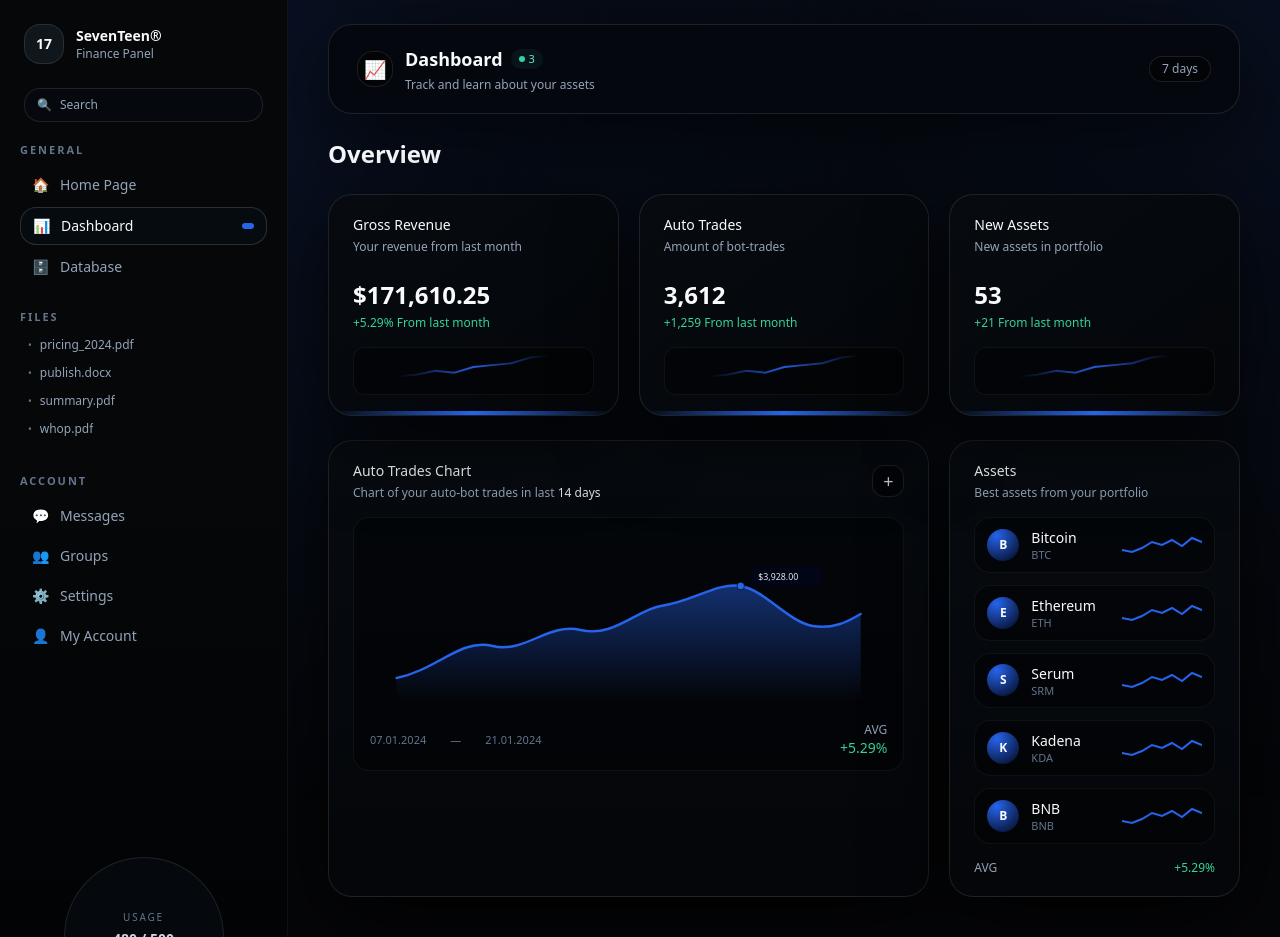
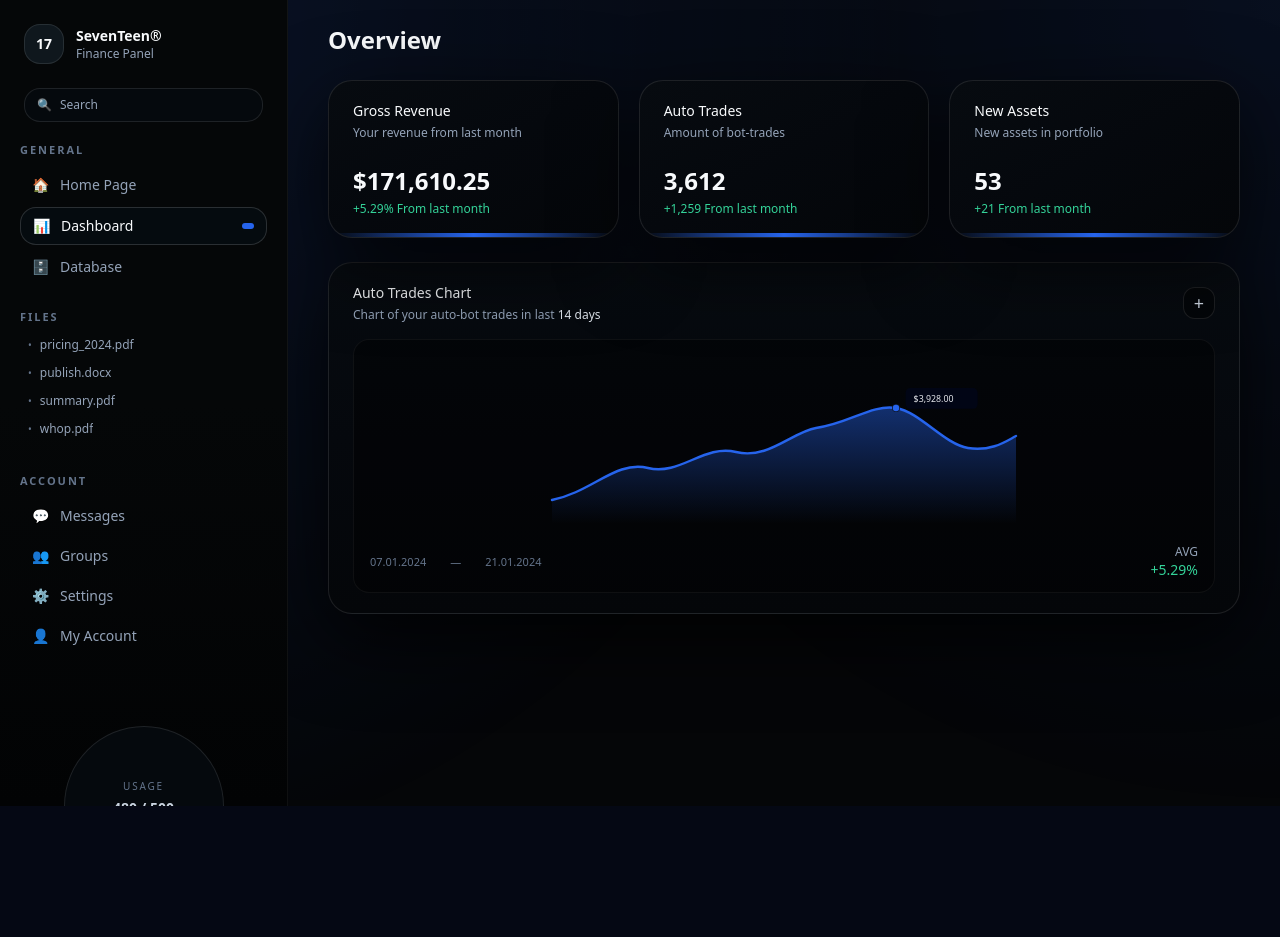
Before and after one commit to montelioncapital/montelion-app-v1, a Next.js app: page /dashboard in a window 1280 px wide. After the commit the page ends 806 px from the top, so only its background shows below. Built offline with nearby package versions, Linux system fonts and the light colour scheme.

Commit message:
Update page.jsx

```diff
--- a/app/dashboard/page.jsx
+++ b/app/dashboard/page.jsx
@@ -22,14 +22,6 @@ const topStats = [
     value: "53",
     change: "+21 From last month",
   },
-];
-
-const assets = [
-  { name: "Bitcoin", symbol: "BTC" },
-  { name: "Ethereum", symbol: "ETH" },
-  { name: "Serum", symbol: "SRM" },
-  { name: "Kadena", symbol: "KDA" },
-  { name: "BNB", symbol: "BNB" },
 ];
 
 export default function DashboardPage() {
@@ -125,41 +117,12 @@ export default function DashboardPage() {
       {/* MAIN */}
       <main className="relative z-10 flex-1 overflow-y-auto">
         <div className="px-10 pt-6 pb-10 space-y-6">
-          {/* HEADER CARD */}
-          <section className="rounded-3xl border border-white/10 bg-[#05090e]/95 px-7 py-5 shadow-[0_24px_80px_rgba(0,0,0,0.6)]">
-            <div className="flex items-center justify-between">
-              <div className="flex items-center gap-3">
-                <div className="flex h-9 w-9 items-center justify-center rounded-2xl bg-black/50 border border-white/10 text-lg">
-                  📈
-                </div>
-                <div>
-                  <div className="flex items-center gap-2">
-                    <h1 className="text-lg font-semibold">Dashboard</h1>
-                    <span className="flex items-center gap-1 rounded-full bg-[#071419] px-2 py-[2px] text-[11px] text-emerald-300">
-                      <span className="h-1.5 w-1.5 rounded-full bg-emerald-400" />
-                      3
-                    </span>
-                  </div>
-                  <p className="text-xs text-slate-400 mt-1">
-                    Track and learn about your assets
-                  </p>
-                </div>
-              </div>
-
-              <div className="flex items-center gap-2 text-xs text-slate-400">
-                <button className="rounded-full bg-black/40 border border-white/10 px-3 py-1">
-                  7 days
-                </button>
-              </div>
-            </div>
+          {/* OVERVIEW TITLE */}
+          <section>
+            <h1 className="text-2xl font-semibold">Overview</h1>
           </section>
 
-          {/* OVERVIEW TITLE */}
-          <section>
-            <h2 className="text-2xl font-semibold">Overview</h2>
-          </section>
-
-          {/* TOP STATS CARDS */}
+          {/* TOP STATS CARDS (sans mini-graphes) */}
           <section className="grid gap-5 md:grid-cols-3">
             {topStats.map((card) => (
               <div
@@ -180,38 +143,12 @@ export default function DashboardPage() {
 
                 <div className="mt-6 text-2xl font-semibold">{card.value}</div>
                 <div className="mt-1 text-xs text-emerald-400">{card.change}</div>
-
-                {/* Mini line accent */}
-                <div className="mt-4 h-12 w-full rounded-xl bg-black/40 border border-white/5 flex items-end justify-center px-3 pb-2">
-                  <svg viewBox="0 0 160 40" className="h-full w-full">
-                    <defs>
-                      <linearGradient id="miniLine" x1="0" y1="0" x2="1" y2="0">
-                        <stop offset="0%" stopColor={brandBlue} stopOpacity="0" />
-                        <stop
-                          offset="50%"
-                          stopColor={brandBlue}
-                          stopOpacity="0.9"
-                        />
-                        <stop offset="100%" stopColor={brandBlue} stopOpacity="0" />
-                      </linearGradient>
-                    </defs>
-                    <path
-                      d="M0 30 L20 28 L40 24 L60 26 L80 20 L100 18 L120 16 L140 10 L160 8"
-                      fill="none"
-                      stroke="url(#miniLine)"
-                      strokeWidth="2"
-                      strokeLinecap="round"
-                    />
-                  </svg>
-                </div>
               </div>
             ))}
           </section>
 
-          {/* MIDDLE ROW: CHART + ASSETS */}
-          <section className="grid gap-5 lg:grid-cols-3">
-            {/* BIG CHART */}
-            <div className="lg:col-span-2 rounded-3xl border border-white/10 bg-gradient-to-b from-[#070b10] via-[#05080d] to-[#040609] px-6 py-5 shadow-[0_24px_80px_rgba(0,0,0,0.8)]">
+          {/* BIG CHART FULL WIDTH */}
+          <section className="rounded-3xl border border-white/10 bg-gradient-to-b from-[#070b10] via-[#05080d] to-[#040609] px-6 py-5 shadow-[0_24px_80px_rgba(0,0,0,0.8)]">
             <div className="mb-4 flex items-center justify-between">
               <div>
                 <p className="text-sm font-medium">Auto Trades Chart</p>
@@ -229,13 +166,7 @@ export default function DashboardPage() {
               {/* BIG AREA CHART */}
               <svg viewBox="0 0 600 220" className="w-full h-44">
                 <defs>
-                    <linearGradient
-                      id="areaFill"
-                      x1="0"
-                      y1="0"
-                      x2="0"
-                      y2="1"
-                    >
+                  <linearGradient id="areaFill" x1="0" y1="0" x2="0" y2="1">
                     <stop offset="0%" stopColor={brandBlue} stopOpacity="0.45" />
                     <stop offset="100%" stopColor={brandBlue} stopOpacity="0" />
                   </linearGradient>
@@ -277,7 +208,7 @@ export default function DashboardPage() {
                 <circle cx="440" cy="65" r="5" fill="#0f172a" />
                 <circle cx="440" cy="65" r="4" fill={brandBlue} />
 
-                  {/* Tooltip style label */}
+                {/* Tooltip */}
                 <rect
                   x="452"
                   y="40"
@@ -312,65 +243,6 @@ export default function DashboardPage() {
                     +5.29%
                   </div>
                 </div>
-                </div>
-              </div>
-            </div>
-
-            {/* ASSETS CARD */}
-            <div className="rounded-3xl border border-white/10 bg-gradient-to-b from-[#070b10] via-[#05080d] to-[#040609] px-6 py-5 shadow-[0_24px_80px_rgba(0,0,0,0.8)]">
-              <div className="mb-4">
-                <p className="text-sm font-medium">Assets</p>
-                <p className="mt-1 text-xs text-slate-400">
-                  Best assets from your portfolio
-                </p>
-              </div>
-
-              <div className="space-y-3">
-                {assets.map((asset) => (
-                  <div
-                    key={asset.symbol}
-                    className="flex items-center justify-between rounded-2xl bg-black/40 border border-white/5 px-3 py-2.5"
-                  >
-                    <div className="flex items-center gap-3">
-                      <div
-                        className="flex h-8 w-8 items-center justify-center rounded-full"
-                        style={{
-                          background: `radial-gradient(circle at 30% 20%, ${brandBlue}, #020617)`,
-                        }}
-                      >
-                        <span className="text-xs font-semibold">
-                          {asset.symbol[0]}
-                        </span>
-                      </div>
-                      <div className="leading-tight">
-                        <div className="text-sm">{asset.name}</div>
-                        <div className="text-[11px] text-slate-500">
-                          {asset.symbol}
-                        </div>
-                      </div>
-                    </div>
-
-                    {/* Mini sparkline */}
-                    <svg
-                      viewBox="0 0 80 30"
-                      className="h-8 w-20"
-                      aria-hidden="true"
-                    >
-                      <path
-                        d="M0 20 L10 22 L20 18 L30 12 L40 15 L50 10 L60 16 L70 8 L80 12"
-                        fill="none"
-                        stroke={brandBlue}
-                        strokeWidth="2"
-                        strokeLinecap="round"
-                      />
-                    </svg>
-                  </div>
-                ))}
-              </div>
-
-              <div className="mt-4 flex items-center justify-between text-xs text-slate-400">
-                <span>AVG</span>
-                <span className="text-emerald-400 font-medium">+5.29%</span>
               </div>
             </div>
           </section>
```
Lines whose indentation alone changed are shown as unchanged.
